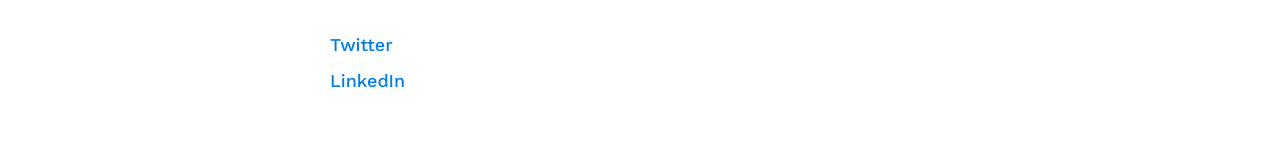
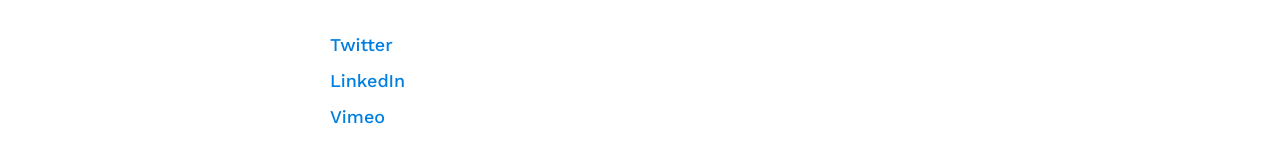
Before and after one commit to bedadala92/New-Portfolio, a Jekyll site: the page built from about/index.html, in a window 1280 px wide. Shown: the part 197-360 px from the top of the page. Built offline with Jekyll 4.4.1, drawn with Linux system fonts in a browser that asks for light colours.

Commit message:
about page

```diff
--- a/_includes/about.html
+++ b/_includes/about.html
@@ -1,5 +1,6 @@
 <div class="home-wrap"><div class="header-position"><div class="heading"><div id="brand">Resume</div></div><div class="subnav"><ul><li><a href="{{site.baseurl}}/">Home</a></li></ul></div></div><section class="about"><div style="padding-right:0%" class="intro"><span class="role">Hello! My name is Sandeep.<br></span>
 <span class="place">I'm an User Interface Designer (in the making)<br>
 I like conversations and collaborations, write to me at <span class="type">sandeepbedadala@gmail.com<br><br>
-<span class="role"><a style ="font-size: 18px; color: #007FE1;" href="https://twitter.com/sandeepbedadala">Twitter</a><br><a style ="font-size: 18px; color: #007FE1;"href="https://www.linkedin.com/in/sandybedadala">LinkedIn</a>
+<span class="role"><a style ="font-size: 18px; color: #007FE1;" href="https://twitter.com/sandeepbedadala">Twitter</a><br><a style ="font-size: 18px; color: #007FE1;"href="https://www.linkedin.com/in/sandybedadala">LinkedIn</a><br>
+<a style ="font-size: 18px; color: #007FE1;"href="https://vimeo.com/user29839963">Vimeo</a>
 </span></div></section></div>
```
